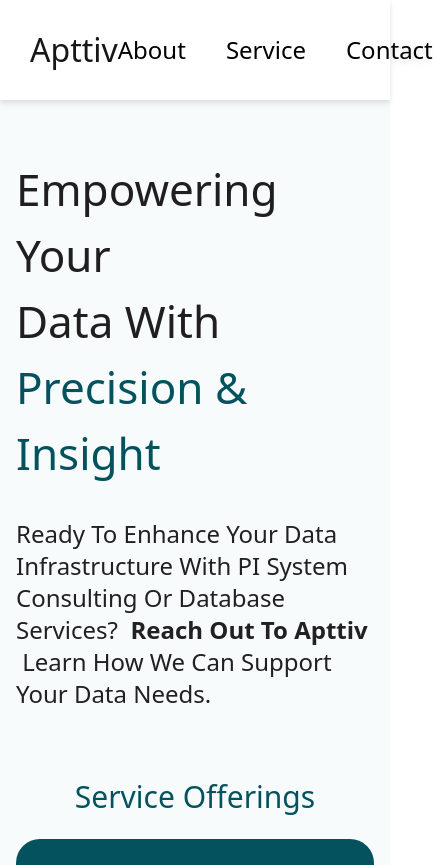
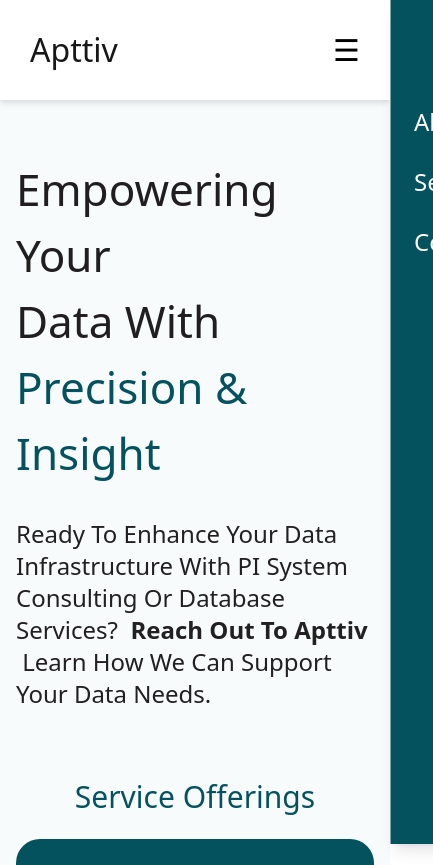
Before and after one commit to Albin213/NOTIFICATION, a Next.js app: page / in a window 390 px wide. Shown: the top 865 px of the page, 433 px wide, since content can reach past the window. Built offline with nearby package versions, Linux system fonts and the light colour scheme.

Commit message:
add drawer to navbar

```diff
--- a/src/app/components/Navbar.js
+++ b/src/app/components/Navbar.js
@@ -1,18 +1,95 @@
-import React from 'react'
+// import React from 'react'
+
+// function Navbar() {
+//   return (
+//     <div className='w-full h-[100px] bg-white flex items-center justify-between px-[30px] lg:px-[74px] drop-shadow-md z-50'>
+//         <div className='font-normal text-[32px] text-[#181717]'>Apttiv</div>
+//         <div>
+//             <ul className='text-[24px] font-normal flex gap-10'>
+//                 <li>About</li>
+//                 <li>Service</li>
+//                 <li>Contact</li>
+//             </ul>
+//         </div>
+//     </div>
+//   )
+// }
+
+// export default Navbar
+
+
+"use client";
+import React, { useState } from "react";
 
 function Navbar() {
+  const [drawerOpen, setDrawerOpen] = useState(false);
+
+  const toggleDrawer = () => {
+    setDrawerOpen(!drawerOpen);
+    if (!drawerOpen) {
+      document.body.style.overflow = "hidden"; // Disable scrolling when drawer is open
+    } else {
+      document.body.style.overflow = "auto"; // Enable scrolling when closed
+    }
+  };
+
+  // Navigation items
+  const navItems = ["About", "Service", "Contact"];
+
   return (
-    <div className='w-full h-[100px] bg-white flex items-center justify-between px-[30px] lg:px-[74px] drop-shadow-md z-50'>
-        <div className='font-normal text-[32px] text-[#181717]'>Apttiv</div>
-        <div>
-            <ul className='text-[24px] font-normal flex gap-10'>
-                <li>About</li>
-                <li>Service</li>
-                <li>Contact</li>
-            </ul>
+    <div className="w-full">
+      {/* Navbar Header */}
+      <div className="w-full h-[100px] bg-white flex items-center justify-between px-[30px] lg:px-[74px] drop-shadow-md z-50">
+        <div className="font-normal text-[32px] text-[#181717]">Apttiv</div>
+
+        {/* Navigation Links - Visible on larger screens */}
+        <div className="hidden md:flex ">
+          <ul className="text-[24px] font-normal flex gap-10">
+            {navItems.map((item) => (
+              <li key={item}>{item}</li>
+            ))}
+          </ul>
         </div>
+
+        {/* Drawer Toggle Button - Visible on smaller screens */}
+        <div className="md:hidden">
+          <button onClick={toggleDrawer} className="text-black text-3xl">
+            {drawerOpen ? "✖" : "☰"}
+          </button>
+        </div>
+      </div>
+
+      {/* Drawer for Small Screens */}
+      <div
+        className={`fixed top-0 right-0 w-[75%] sm:w-[60%] bg-[#05525F] h-full p-6 shadow-lg transform transition-transform duration-300 ease-in-out ${
+          drawerOpen ? "translate-x-0" : "translate-x-full"
+        } z-40`}
+      >
+        {/* Close Button */}
+        <button onClick={toggleDrawer} className="text-white text-5xl absolute rotate-45 top-4 right-4">
+
++
+        </button>
+
+        {/* Drawer Navigation Links */}
+        <ul className="mt-20 space-y-6 text-[24px] font-normal text-white">
+          {navItems.map((item) => (
+            <li key={item} onClick={toggleDrawer} className="cursor-pointer hover:text-gray-500">
+              {item}
+            </li>
+          ))}
+        </ul>
+      </div>
+
+      {/* Overlay for Drawer */}
+      {drawerOpen && (
+        <div
+          className="fixed top-0 left-0 w-full h-full bg-black bg-opacity-50 z-30"
+          onClick={toggleDrawer}
+        ></div>
+      )}
     </div>
-  )
+  );
 }
 
-export default Navbar
+export default Navbar;
```
